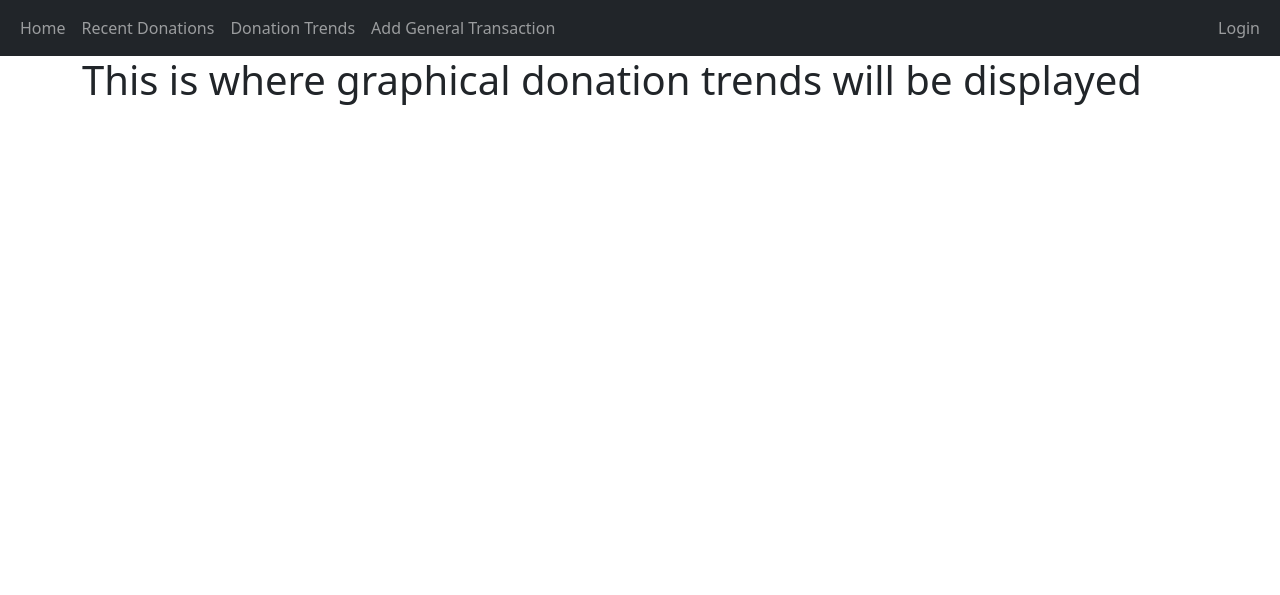
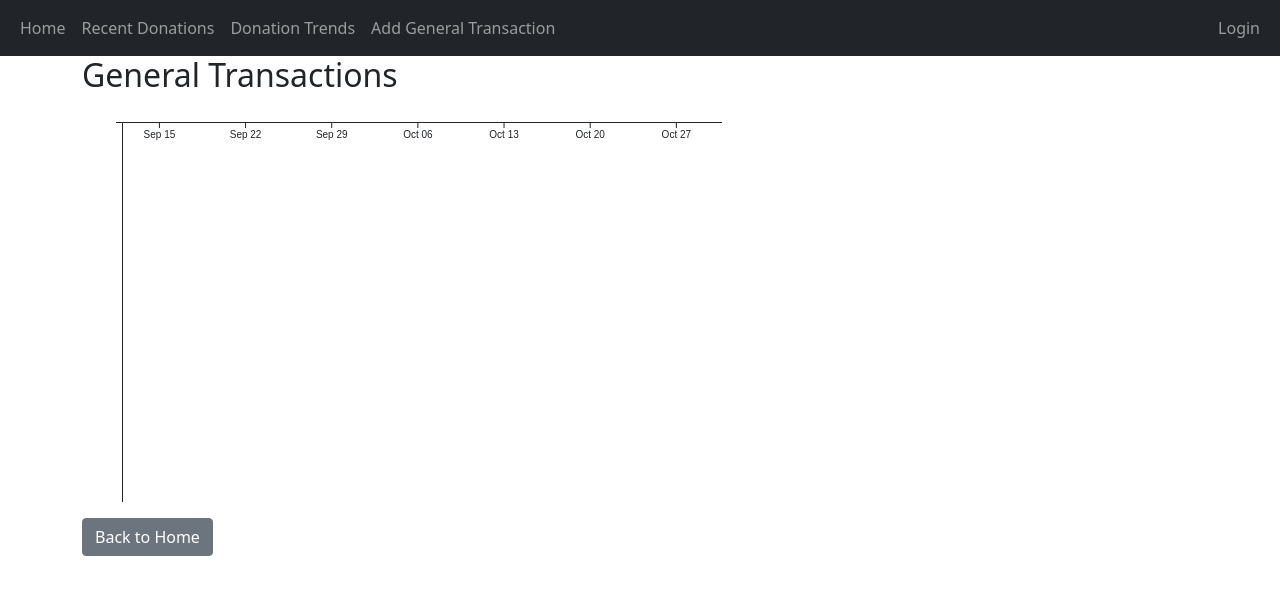
Before and after one commit to danbar29/capstone-group, a Django app: page /trends/ in a window 1280 px wide. Shown: the top 595 px of the page. Run offline with Django 5.2, Linux system fonts and the light colour scheme; data comes from the database, SQL or seed files in the repository.

Commit message:
Beginning implementation of Graph display for donations
Have basics of the graphical display working in trends.html.

Ensured data was being passed for the transactions in views.py

```diff
--- a/website/main/templates/main/trends.html
+++ b/website/main/templates/main/trends.html
@@ -2,5 +2,98 @@
 
 {% block title %}Donations Trends{% endblock %}
 {% block content %}
-<h1>This is where graphical donation trends will be displayed</h1>
+<div>
+    <h2>General Transactions</h2>
+    {% if transactions %}
+    <table id="transactions" style="display:none;">
+        <!---->
+        <thead>
+            <tr>
+                <th>Date</th>
+                <th>Amount</th>
+            </tr>
+        </thead>
+        <tbody>
+            {% for transaction in transactions %}
+            <tr>
+                <td>{{ transaction.date }}</td>
+                <td>${{ transaction.amount }}</td>
+            </tr>
+            {% endfor %}
+        </tbody>
+    </table>
+
+    <div id="container"></div>
+    <script src="https://d3js.org/d3.v7.min.js"></script>
+    <script type="module">
+        const rawData = d3.select("#transactions")
+            .selectAll("tbody tr")
+            .nodes()
+            .map(row => {
+                const cells = d3.select(row).selectAll("td").nodes();
+                return {
+                    date: new Date(cells[0].textContent),
+                    value: +cells[1].textContent
+                };
+            });
+
+        const tableData = [];
+        let donationTotal = 0;
+
+        rawData.forEach(transaction => {
+            donationTotal += transaction.value;
+            tableData.push({
+                date: transaction.date,
+                value: donationTotal
+            });
+        });
+
+        const width = 640;
+        const height = 400;
+        const marginTop = 20;
+        const marginRight = 20;
+        const marginBottom = 30;
+        const marginLeft = 40;
+
+        // Create SVG and group for the graph
+        const svg = d3.select("#container").append("svg")
+            .attr("width", width)
+            .attr("height", height)
+            .append("g")
+            .attr("transform", `translate(${marginLeft},${marginTop})`);
+
+        // Create scales
+        const xScale = d3.scaleUtc()
+            .domain(d3.extent(tableData, d => d.date))
+            .range([0, width]);
+
+        const yScale = d3.scaleLinear()
+            .domain([0, d3.max(tableData, d => d.value)])
+            .range([height, 0]);
+
+        // Create line generator
+        const line = d3.line()
+            .x(d => xScale(d.date))
+            .y(d => yScale(d.value));
+
+        // Append the line path
+        svg.append("path")
+            .datum(tableData)
+            .attr("class", "line")
+            .attr("d", line);
+
+        // Add X axis
+        svg.append("g")
+            .call(d3.axisBottom(xScale));
+
+        // Add Y axis
+        svg.append("g")
+            .call(d3.axisLeft(yScale));
+    </script>
+
+    {% else %}
+    <p>No transactions found.</p>
+    {% endif %}
+</div>
+<a href="{% url 'home' %}" class="btn btn-secondary mt-3">Back to Home</a>
 {% endblock %}
--- a/website/main/views.py
+++ b/website/main/views.py
@@ -16,7 +16,8 @@
     return render(request, 'main/donations.html')
 
 def trends(request):
-    return render(request, 'main/trends.html')
+    transactions = Transaction.objects.filter(fund="general")
+    return render(request, 'main/trends.html', {'transactions': transactions})
 
 
 def sign_up(request):
```
